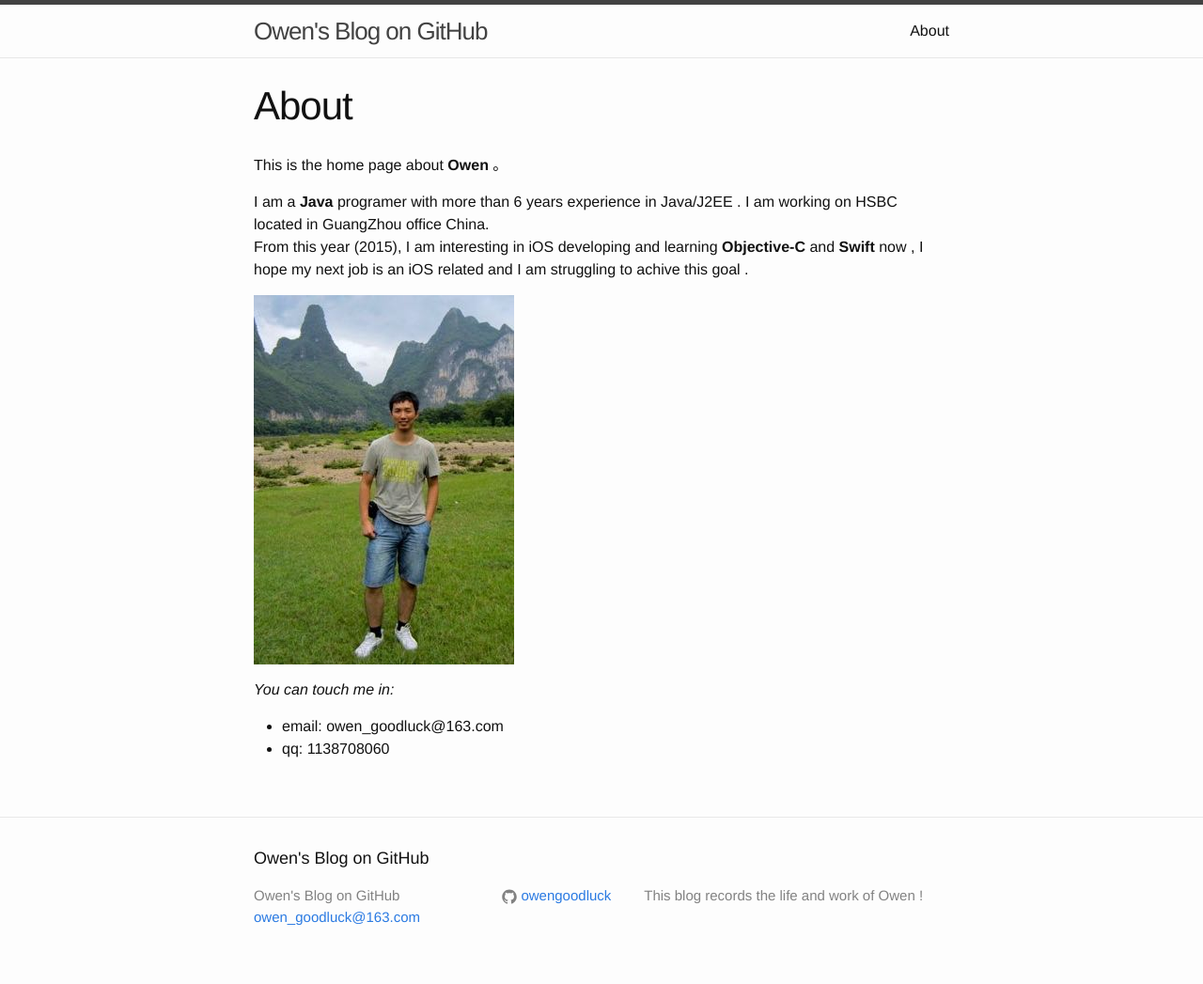
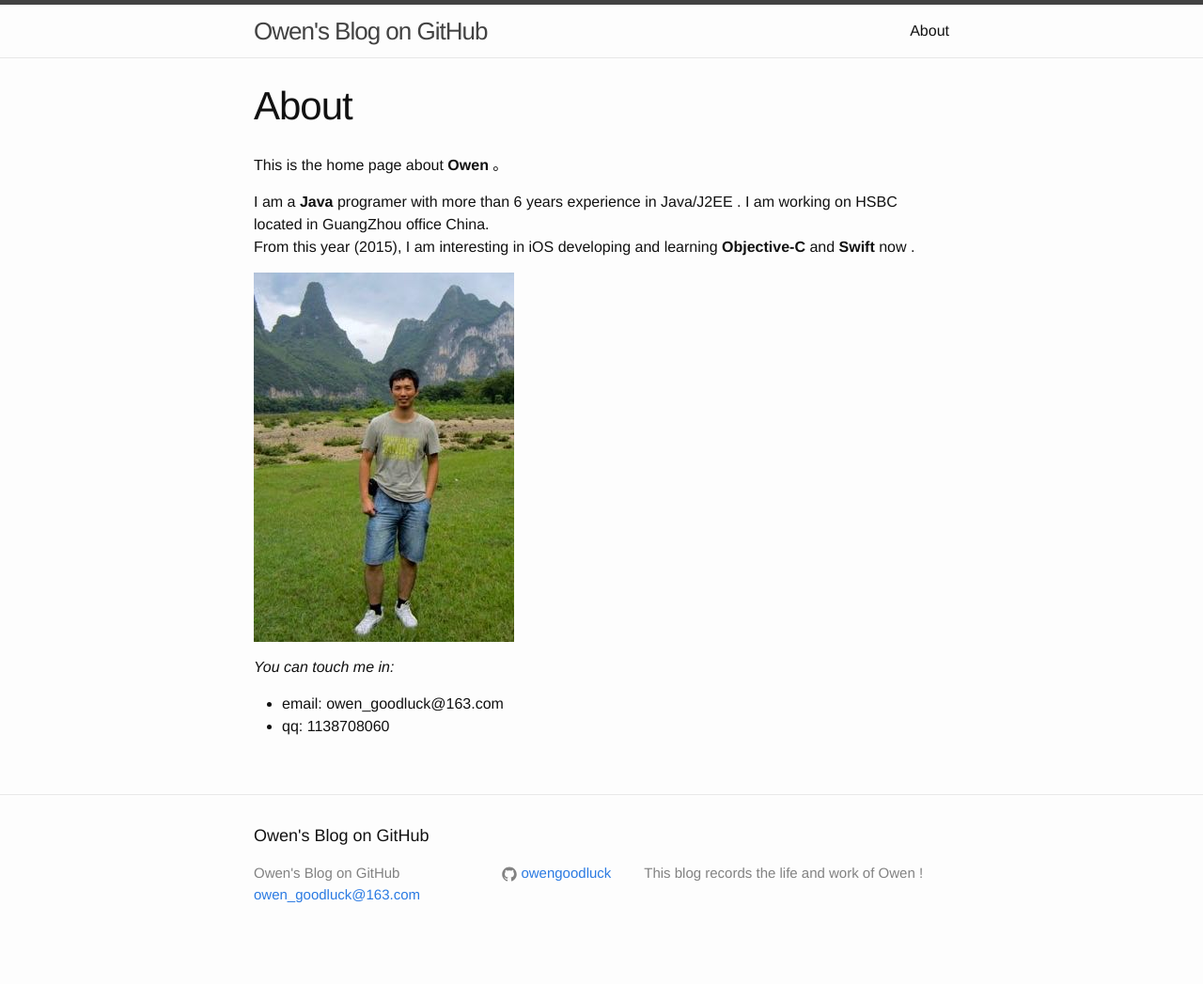
Before and after one commit to owengoodluck/owengoodluck.github.io, a Jekyll site: the page built from about.md, in a window 1280 px wide. Shown: the whole page at 94% size. Built offline with Jekyll 4.4.1, drawn with Linux system fonts in a browser that asks for light colours; after the commit the page ends 1023 px from its top, so only the background shows below that.

Commit message:
update about

```diff
--- a/about.md
+++ b/about.md
@@ -7,7 +7,7 @@ permalink: /about/
 This is the home page about **Owen** 。
 
 I am a **Java** programer with more than 6 years experience in Java/J2EE . I am working on HSBC located in GuangZhou office China.<br />
-From this year (2015), I am interesting in iOS developing and learning **Objective-C** and **Swift** now , I hope my next job is an iOS related and I am struggling to achive this goal .
+From this year (2015), I am interesting in iOS developing and learning **Objective-C** and **Swift** now .
 
 ![owen's photo]({{ site.url }}/assets/psb.jpg)
 
```
Also changed, not shown: 2 other files.
